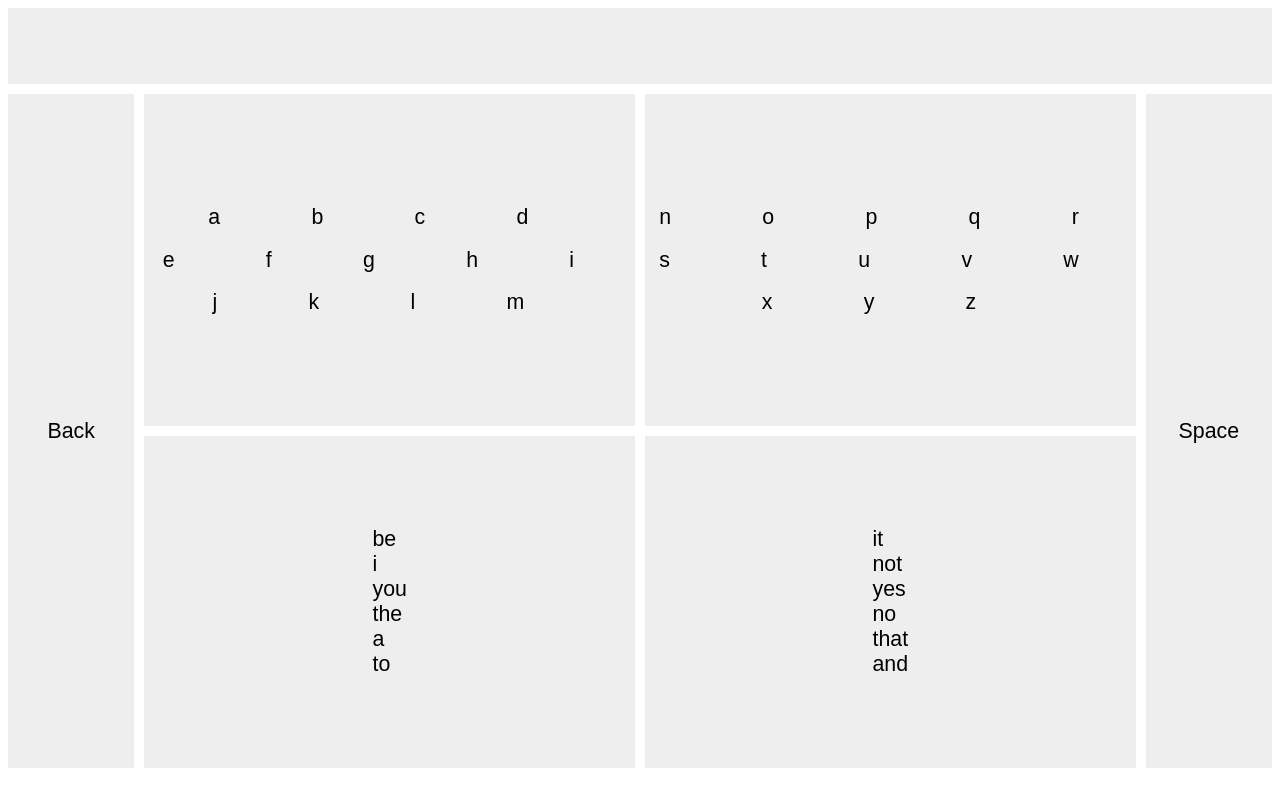
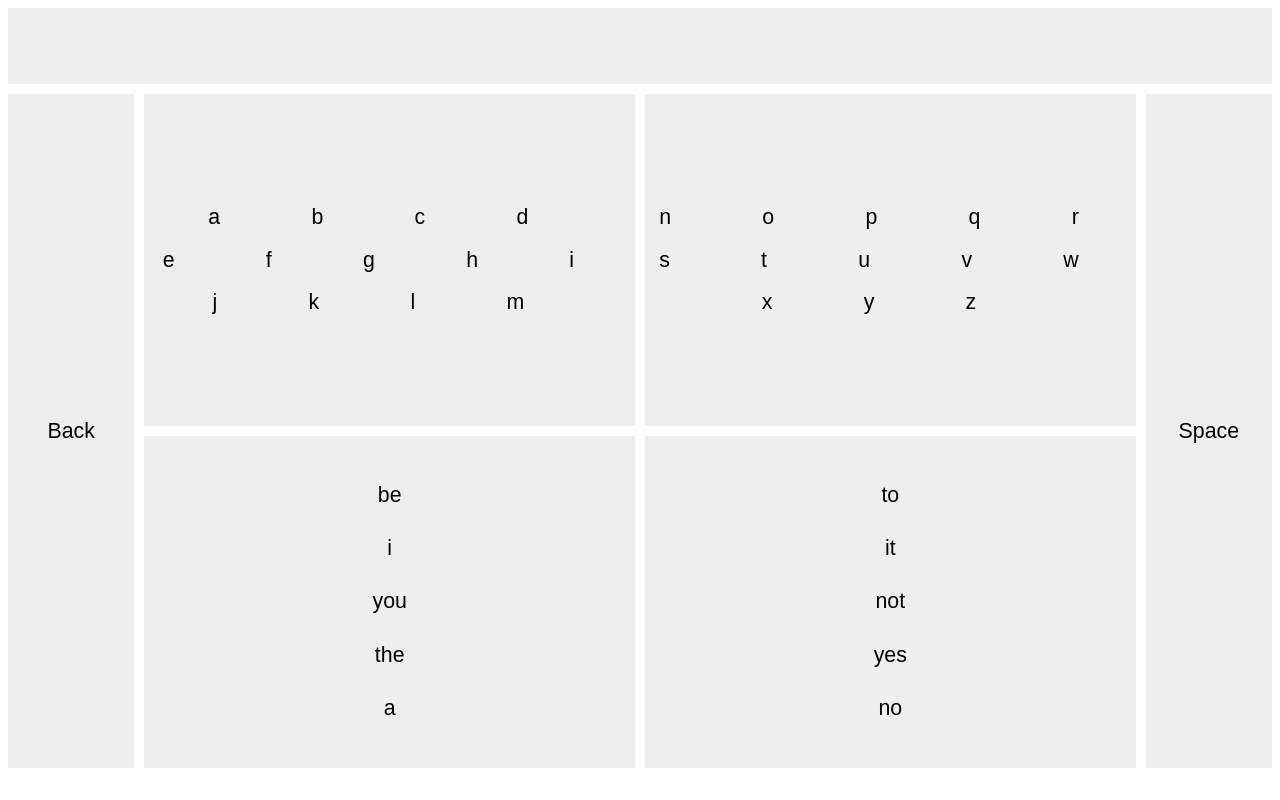
Before and after one commit to velour/eyeboard, a plain HTML site: page index.html in a window 1280 px wide. Drawn offline with Linux system fonts and the light colour scheme.

Commit message:
Improve word suggestion lists.
1) sort words by frequency before truncating,
2) truncate to 10 words instead of 25,
3) increase line spacing and center words.

```diff
--- a/eyeboard.css
+++ b/eyeboard.css
@@ -70,3 +70,7 @@
 	letter-spacing: 2em;
 	text-align: center;
 }
+.words {
+	line-height: 2.5;
+	text-align: center;
+}
--- a/eyeboard.js
+++ b/eyeboard.js
@@ -9,8 +9,8 @@ wordFreqMap.set("a", 5);
 wordFreqMap.set("to", 5);
 wordFreqMap.set("it", 5);
 wordFreqMap.set("not", 5);
-wordFreqMap.set("yes", 5);
-wordFreqMap.set("no", 5);
+wordFreqMap.set("yes", 10000);
+wordFreqMap.set("no", 10000);
 wordFreqMap.set("that", 5);
 wordFreqMap.set("and", 5);
 
@@ -19,15 +19,23 @@ function commonWords() {
 	for (const [key, val] of wordFreqMap) {
 		wordFreq.push({word: key, freq: val})
 	}
+	wordFreq.sort((a, b) => {
+		if (a.freq == b.freq) {
+			return a.word > b.word;
+		}
+		return a.freq < b.freq;
+	});
 	var n = wordFreq.length;
-	if (n > 25) {
-		n = 25;
+	if (n > 10) {
+		n = 10;
 	}
+	wordFreq = wordFreq.slice(0, n);
+
 	wordFreq.sort((a, b) => {
 		return a.word > b.word;
 	});
 	const words = [];
-	for (const wf of wordFreq.slice(0, n)) {
+	for (const wf of wordFreq) {
 		words.push(wf.word);
 	}
 	return words;
--- a/index.html
+++ b/index.html
@@ -15,8 +15,8 @@
 		<div id="back" class="cell">Back</div>
 		<div id="top-left" class="cell letters">Top Left</div>
 		<div id="top-right" class="cell letters">Top Right</div>
-		<div id="bot-left" class="cell">Bottom Left</div>
-		<div id="bot-right" class="cell">Bottom Right</div>
+		<div id="bot-left" class="cell words">Bottom Left</div>
+		<div id="bot-right" class="cell words">Bottom Right</div>
 		<div id="enter" class="cell">Space</div>
 	</div>
 </div>
```
